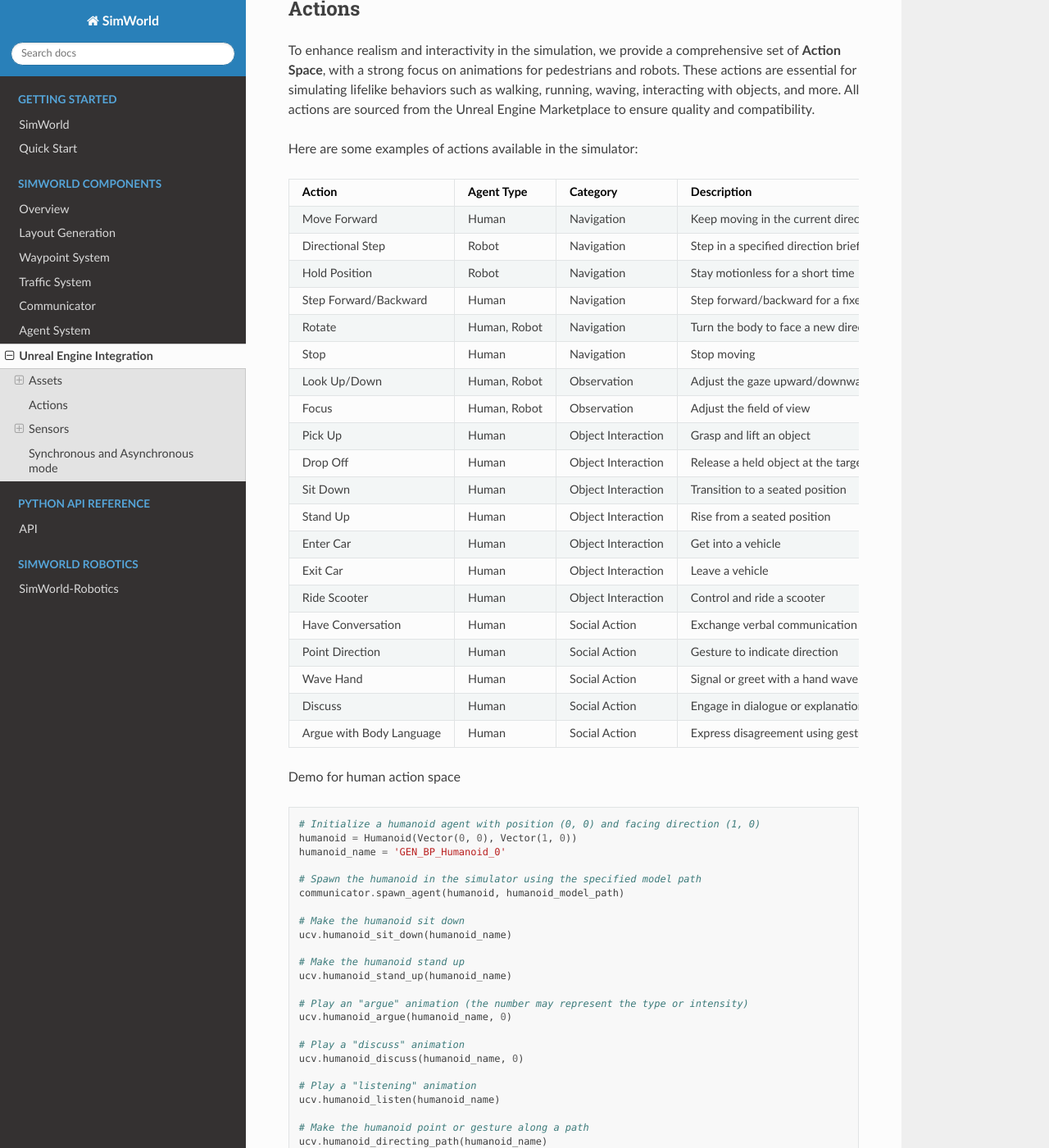
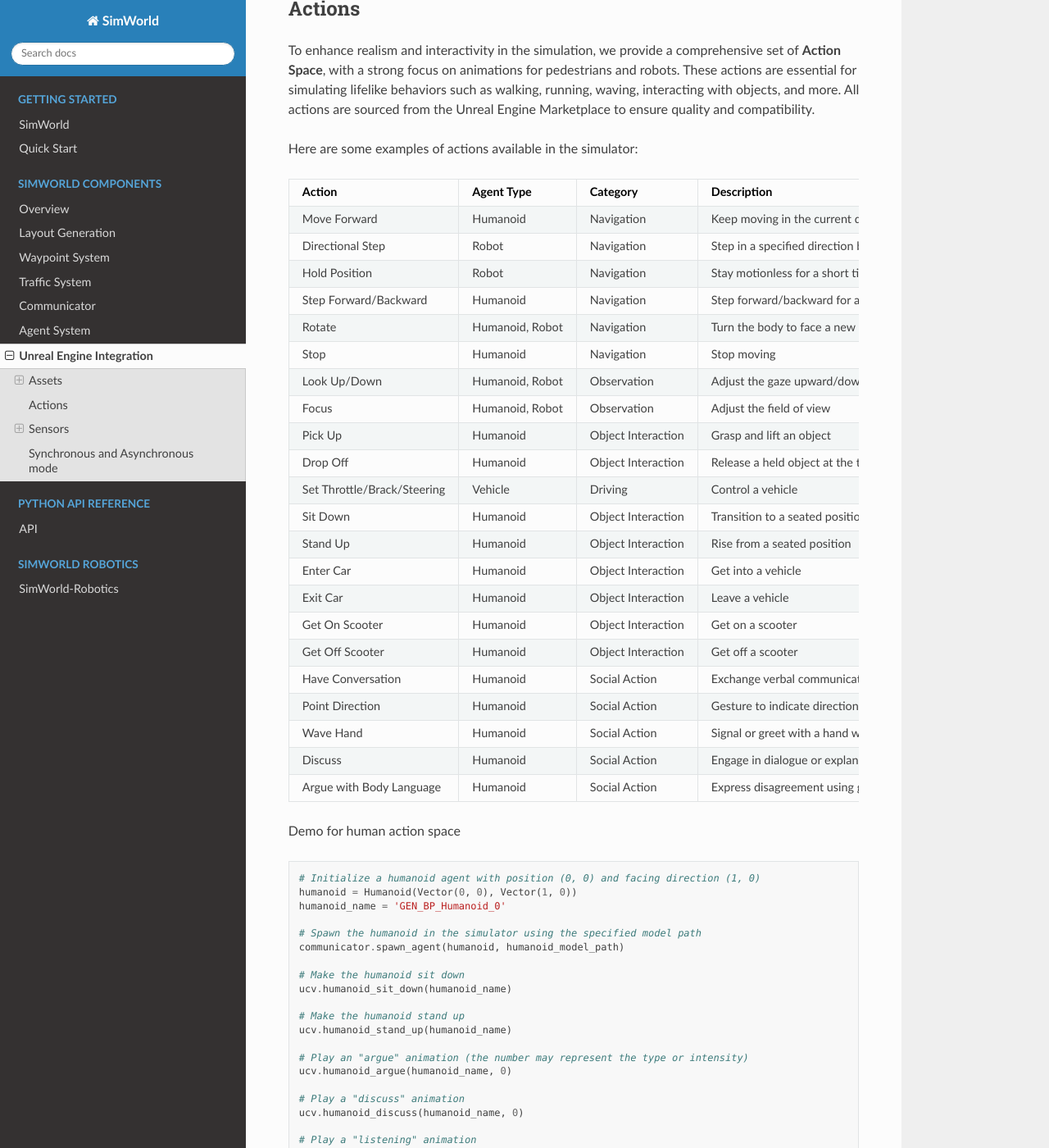
Before and after one commit to KoeYe/SimWorld-doc, a Sphinx documentation site: the page built from docs/source/components/ue_detail.md, in a window 1280 px wide and 1400 px high, scrolled down 1739 px. Shown: the whole window at 82% size. Built offline with Sphinx 7.4.7 and the Read the Docs theme 3.1.0, drawn with Linux system fonts in a browser that asks for light colours.

Commit message:
update action space

```diff
--- a/docs/source/components/ue_detail.md
+++ b/docs/source/components/ue_detail.md
@@ -39,28 +39,30 @@
 
 Here are some examples of actions available in the simulator:
 
-| Action                    | Agent Type           | Category           | Description                                          |
+| Action | Agent Type | Category | Description |
 |---------------------------|----------------------|--------------------|------------------------------------------------------|
-| Move Forward              | Human                | Navigation         | Keep moving in the current direction                 |
-| Directional Step          | Robot                | Navigation         | Step in a specified direction briefly                |
-| Hold Position             | Robot                | Navigation         | Stay motionless for a short time                     |
-| Step Forward/Backward     | Human                | Navigation         | Step forward/backward for a fixed time               |
-| Rotate                    | Human, Robot         | Navigation         | Turn the body to face a new direction                |
-| Stop                      | Human                | Navigation         | Stop moving                                          |
-| Look Up/Down              | Human, Robot         | Observation        | Adjust the gaze upward/downward by a degree          |
-| Focus                     | Human, Robot         | Observation        | Adjust the field of view                             |
-| Pick Up                   | Human                | Object Interaction | Grasp and lift an object                             |
-| Drop Off                  | Human                | Object Interaction | Release a held object at the target location         |
-| Sit Down                  | Human                | Object Interaction | Transition to a seated position                      |
-| Stand Up                  | Human                | Object Interaction | Rise from a seated position                          |
-| Enter Car                 | Human                | Object Interaction | Get into a vehicle                                   |
-| Exit Car                  | Human                | Object Interaction | Leave a vehicle                                      |
-| Ride Scooter              | Human                | Object Interaction | Control and ride a scooter                           |
-| Have Conversation         | Human                | Social Action      | Exchange verbal communication                        |
-| Point Direction           | Human                | Social Action      | Gesture to indicate direction                        |
-| Wave Hand                 | Human                | Social Action      | Signal or greet with a hand wave                     |
-| Discuss                   | Human                | Social Action      | Engage in dialogue or explanation                    |
-| Argue with Body Language  | Human                | Social Action      | Express disagreement using gestures                  |
+| Move Forward | Humanoid | Navigation | Keep moving in the current direction |
+| Directional Step | Robot | Navigation | Step in a specified direction briefly |
+| Hold Position | Robot | Navigation | Stay motionless for a short time |
+| Step Forward/Backward | Humanoid | Navigation | Step forward/backward for a fixed time |
+| Rotate | Humanoid, Robot | Navigation | Turn the body to face a new direction |
+| Stop | Humanoid | Navigation | Stop moving |
+| Look Up/Down | Humanoid, Robot | Observation | Adjust the gaze upward/downward by a degree |
+| Focus | Humanoid, Robot | Observation | Adjust the field of view |
+| Pick Up | Humanoid | Object Interaction | Grasp and lift an object |
+| Drop Off | Humanoid | Object Interaction | Release a held object at the target location |
+| Set Throttle/Brack/Steering | Vehicle | Driving | Control a vehicle |
+| Sit Down | Humanoid | Object Interaction | Transition to a seated position |
+| Stand Up | Humanoid | Object Interaction | Rise from a seated position |
+| Enter Car | Humanoid | Object Interaction | Get into a vehicle |
+| Exit Car | Humanoid | Object Interaction | Leave a vehicle |
+| Get On Scooter | Humanoid | Object Interaction | Get on a scooter |
+| Get Off Scooter | Humanoid | Object Interaction | Get off a scooter |
+| Have Conversation | Humanoid | Social Action | Exchange verbal communication |
+| Point Direction | Humanoid | Social Action | Gesture to indicate direction |
+| Wave Hand | Humanoid | Social Action | Signal or greet with a hand wave |
+| Discuss | Humanoid | Social Action | Engage in dialogue or explanation |
+| Argue with Body Language | Humanoid | Social Action | Express disagreement using gestures |
 
 Demo for human action space
 
```
